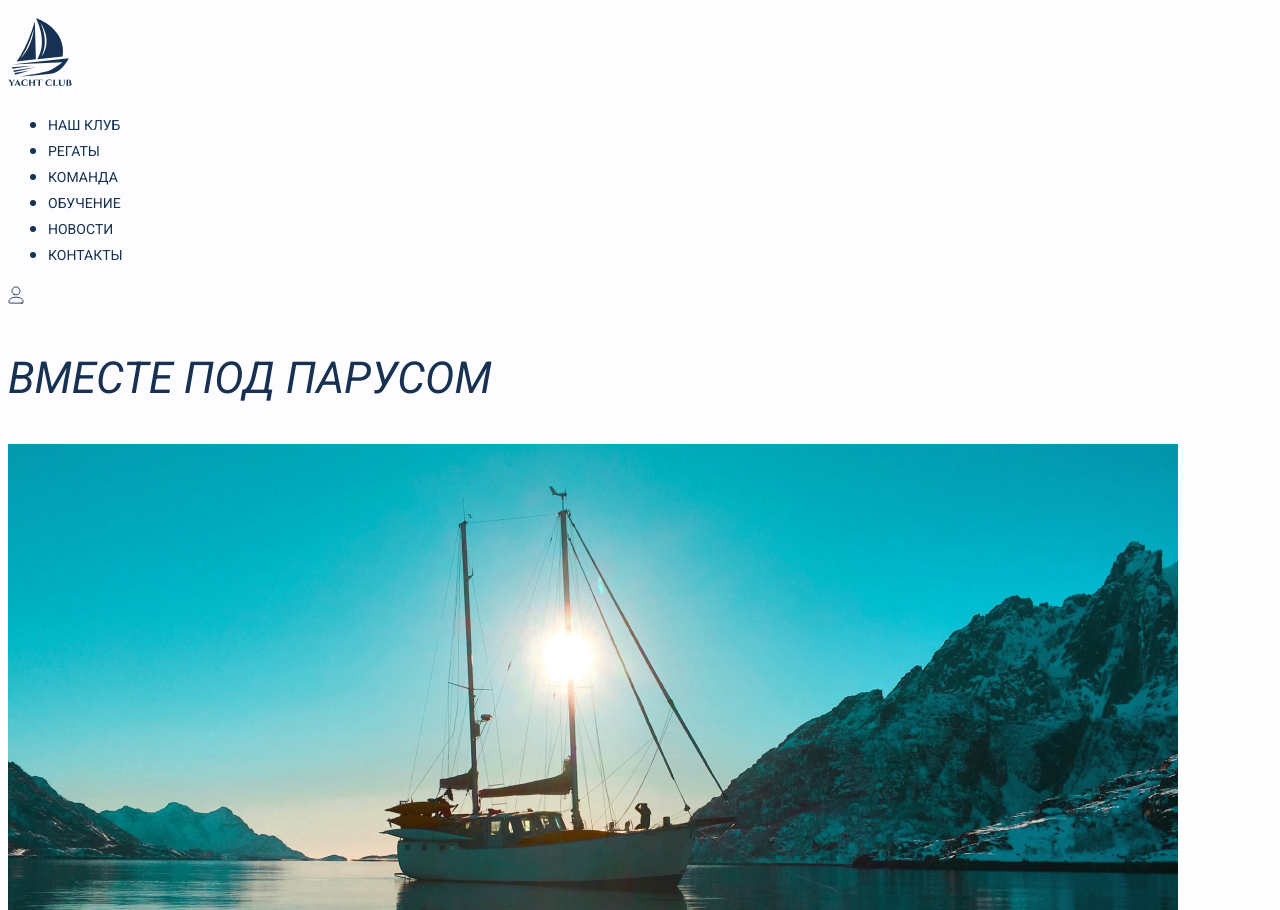
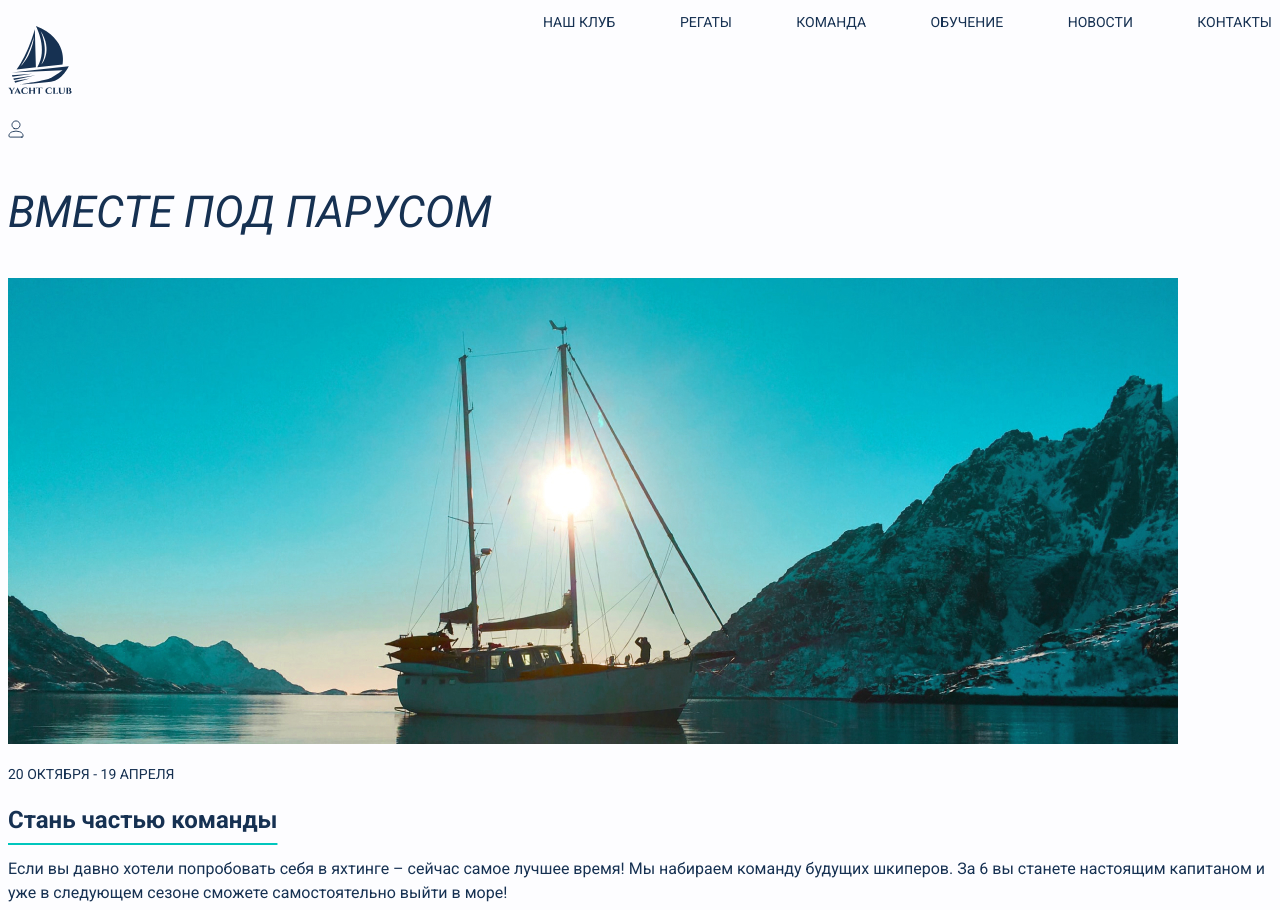
Before and after one commit to kilichka/Yacht-club, a plain HTML site: page index.html in a window 1280 px wide. Shown: the top 910 px of the page. Drawn offline with Linux system fonts and the light colour scheme.

Commit message:
Update style.css

```diff
--- a/style.css
+++ b/style.css
@@ -149,3 +149,20 @@ body {
   color: #163152;
   text-decoration: none;
 }
+
+.main-nav {
+  display: grid;
+  grid-template-columns: 64px 1fr;
+  column-gap: 471px;
+}
+
+.site-navigation {
+  display: flex;
+  justify-content: space-between;
+  margin: 0;
+  padding: 0;
+}
+
+.site-navigation-item {
+  list-style-type: none;
+}
```
